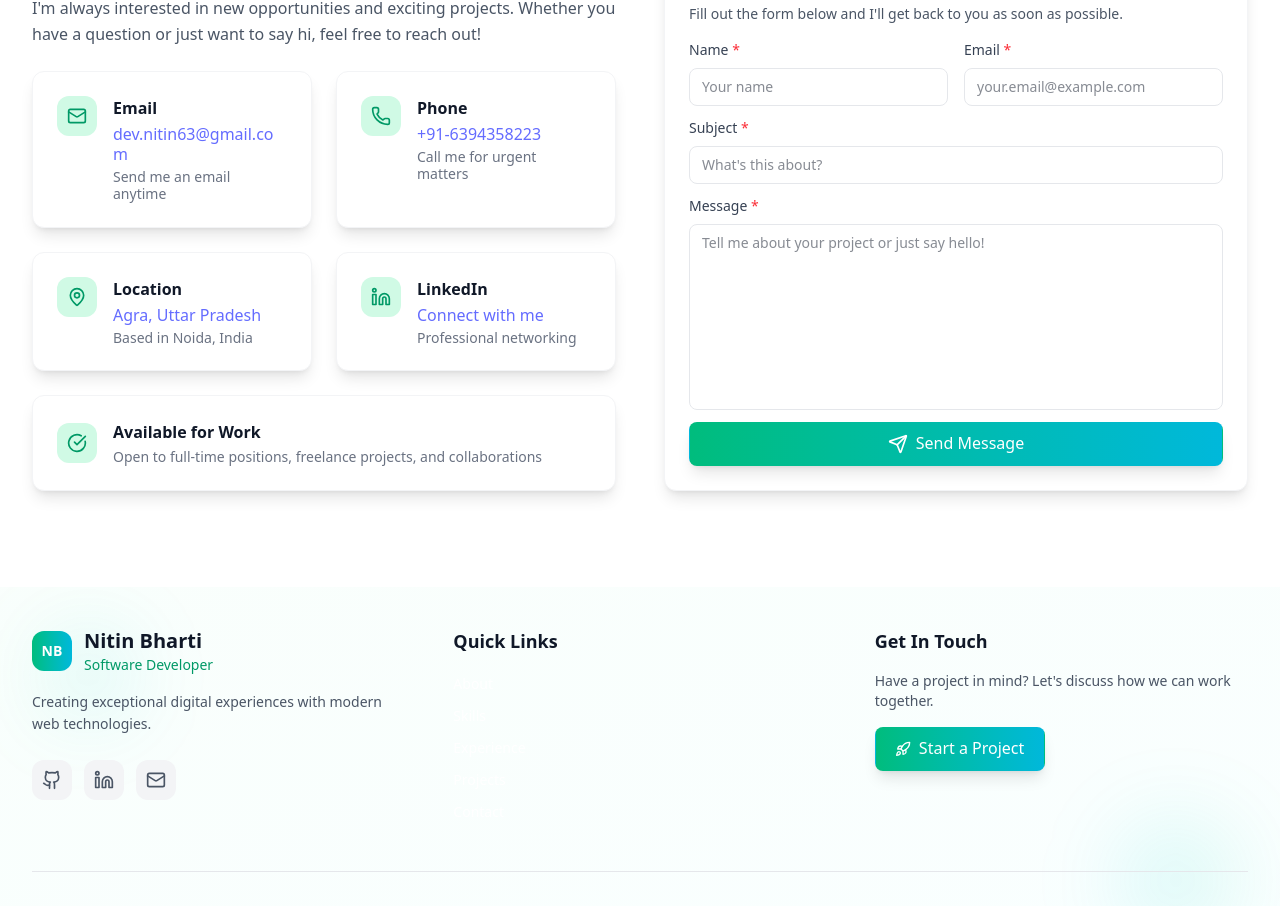
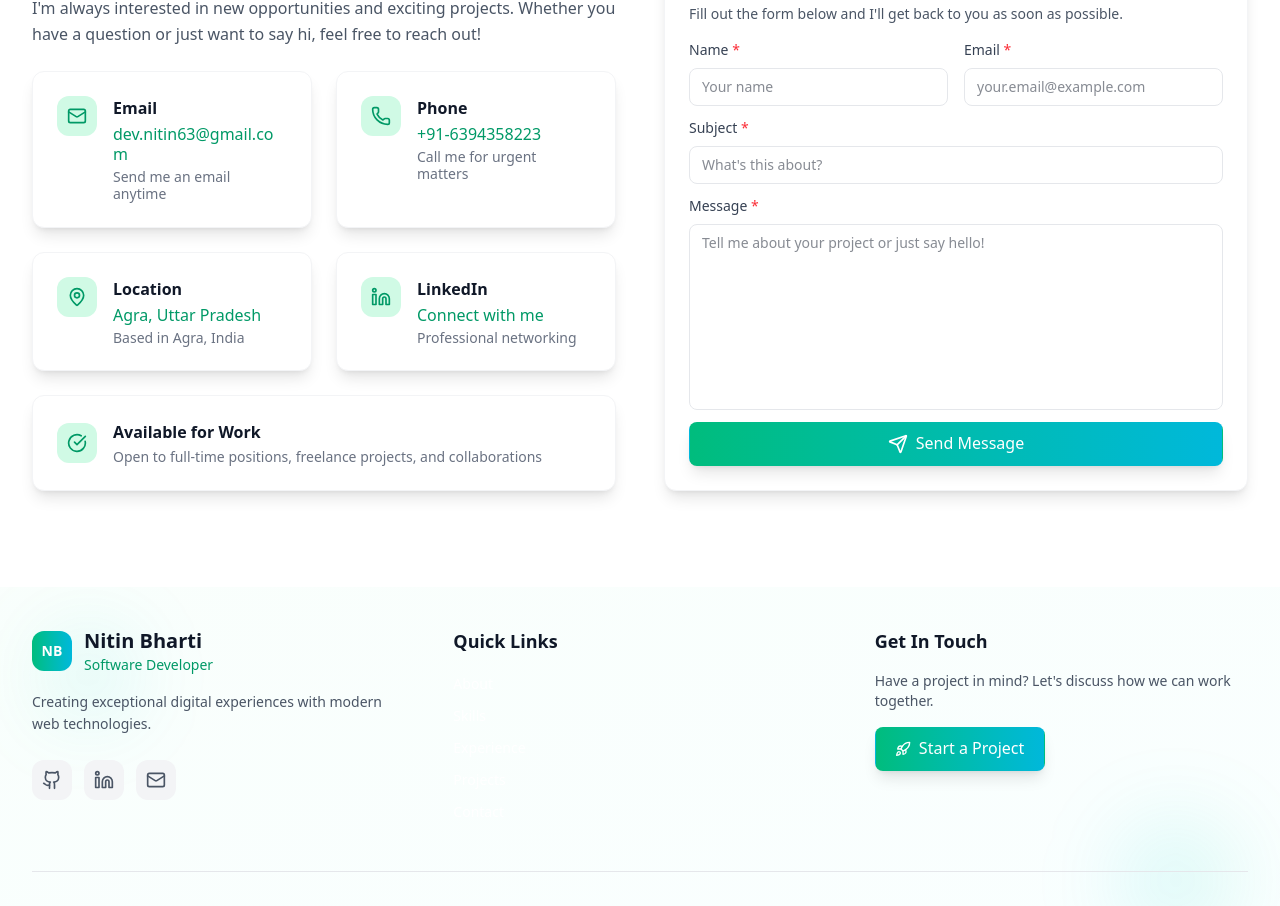
Before and after one commit to NitinBharti007/Professional_Portfolio, a React (Vite) app: page / in a window 1280 px wide. Shown: the part 9578-10484 px from the top of the page. Built offline with nearby package versions, Linux system fonts and the light colour scheme.

Commit message:
Contact updated

```diff
--- a/src/components/sections/Contact.jsx
+++ b/src/components/sections/Contact.jsx
@@ -98,7 +98,7 @@ const Contact = () => {
       title: 'Location',
       value: personalInfo.location,
       href: '#',
-      description: 'Based in Noida, India'
+      description: 'Based in Agra, India'
     },
     {
       icon: Linkedin,
@@ -111,12 +111,6 @@ const Contact = () => {
 
   return (
     <section id="contact" className="py-12 sm:py-16 md:py-20 lg:py-24 bg-white dark:bg-gray-900 relative overflow-hidden">
-      {/* Background Pattern - Matching other sections */}
-      {/* <div className="absolute inset-0 bg-gradient-to-br from-emerald-50/50 to-cyan-50/50 dark:from-emerald-900/10 dark:to-cyan-900/10"></div>
-      <div className="absolute top-0 left-0 w-72 h-72 bg-gradient-to-br from-emerald-200/20 to-cyan-200/20 dark:from-emerald-700/20 dark:to-cyan-700/20 rounded-full -translate-x-36 -translate-y-36"></div>
-      <div className="absolute bottom-0 right-0 w-96 h-96 bg-gradient-to-tl from-emerald-200/20 to-cyan-200/20 dark:from-emerald-700/20 dark:to-cyan-700/20 rounded-full translate-x-48 translate-y-48"></div>
-      <div className="absolute top-1/2 left-1/2 w-64 h-64 bg-gradient-to-r from-emerald-200/10 to-cyan-200/10 dark:from-emerald-700/10 dark:to-cyan-700/10 rounded-full -translate-x-32 -translate-y-32 blur-3xl"></div> */}
-
       <div className="container mx-auto px-4 sm:px-6 md:px-8 relative z-10">
         <div className="max-w-7xl mx-auto">
           {/* Section Header */}
@@ -160,12 +154,16 @@ const Contact = () => {
                           </div>
                           <div className="flex-1 min-w-0 text-center sm:text-left">
                             <h4 className="font-semibold text-xs sm:text-sm lg:text-base text-gray-900 dark:text-white mb-1">{method.title}</h4>
-                          <a
-                            href={method.href}
-                              className="text-emerald-600 dark:text-emerald-400 hover:text-emerald-700 dark:hover:text-emerald-300 text-xs sm:text-sm lg:text-base block mb-1 transition-colors break-all leading-tight"
+                          <span
+                            onClick={() => {
+                              if (method.href.startsWith('mailto:') || method.href.startsWith('tel:') || method.href.startsWith('http')) {
+                                window.open(method.href, '_blank');
+                              }
+                            }}
+                            className="text-emerald-600 dark:text-emerald-400 hover:text-emerald-700 dark:hover:text-emerald-300 text-xs sm:text-sm lg:text-base block mb-1 transition-colors break-all leading-tight cursor-pointer"
                           >
                             {method.value}
-                          </a>
+                          </span>
                             <p className="text-xs sm:text-sm text-gray-500 dark:text-gray-400 leading-tight">
                             {method.description}
                           </p>
```
